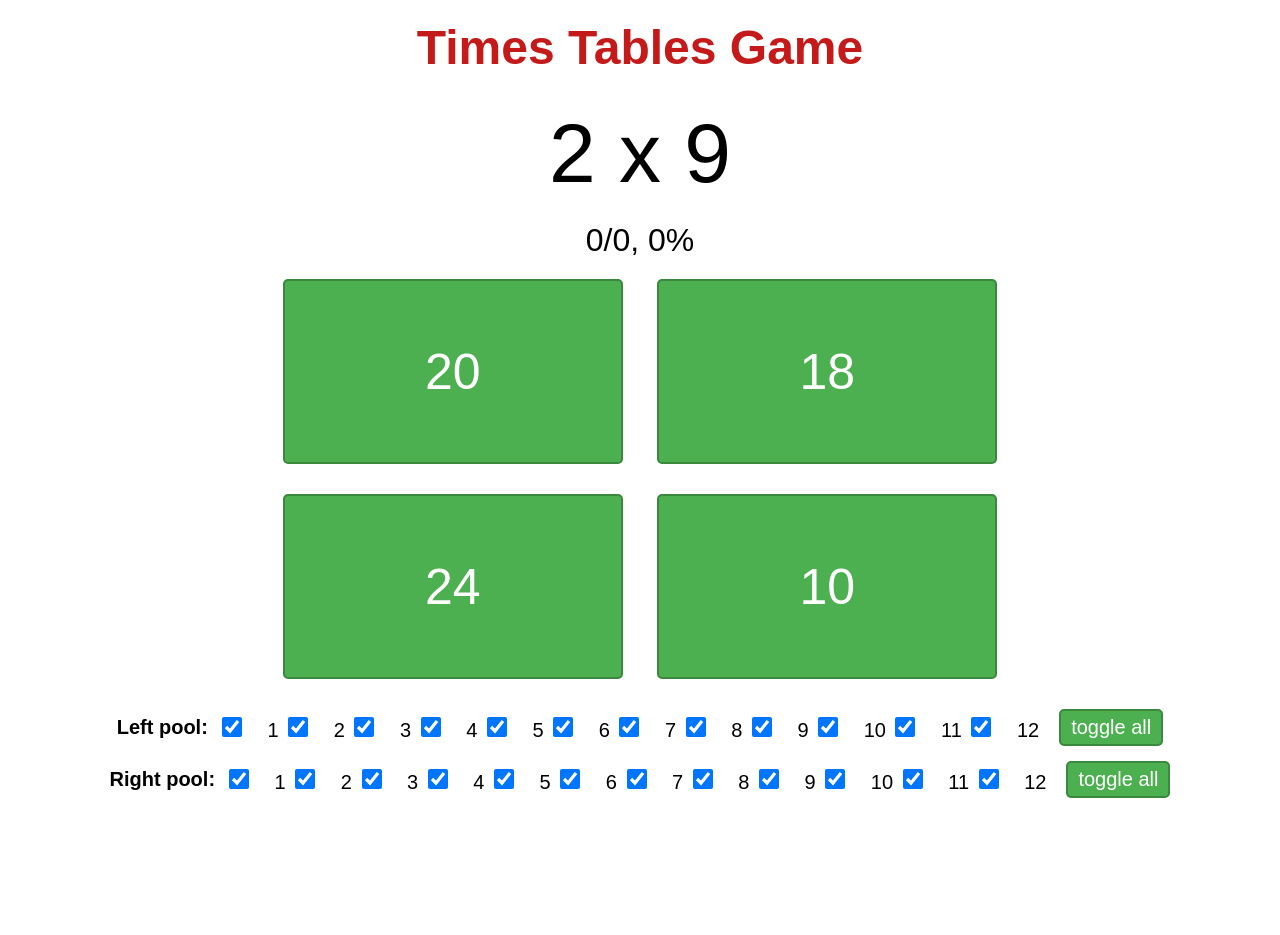
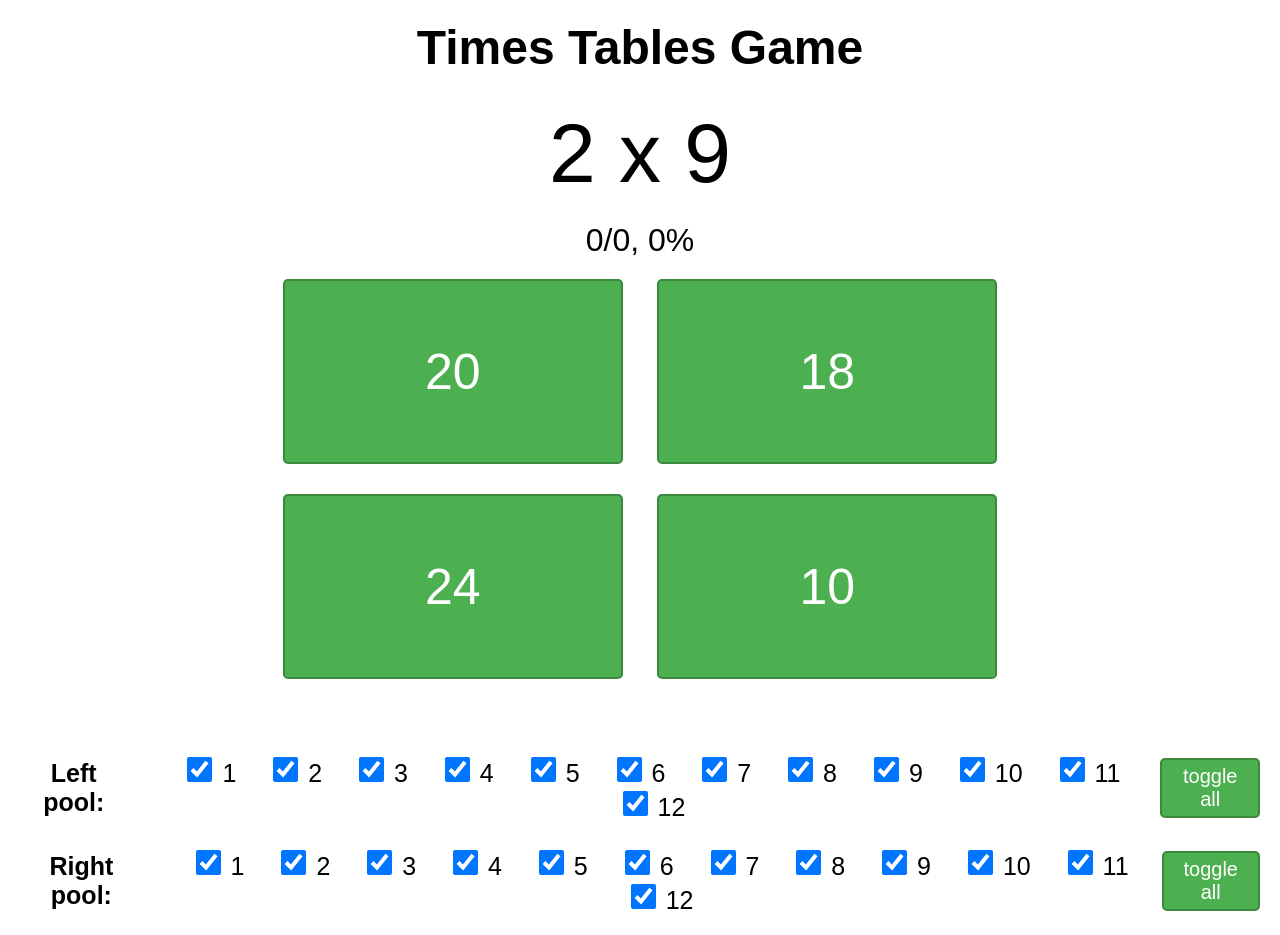
Before and after one commit to Dado-Dev/Times-Tables-Game, a plain HTML site: page index.html in a window 1280 px wide. Before the commit the page ends 818 px from the top, so only its background shows below. Drawn offline with Linux system fonts and the light colour scheme.

Commit message:
Pool section spacing increased

```diff
--- a/index.html
+++ b/index.html
@@ -13,7 +13,7 @@
         #title {
             font-size: 48px;
             margin-bottom: 20px;
-            color: #c41a1a;
+            color: #000000;
             font-weight: bold;
             margin-bottom: 30px;
         }
@@ -67,19 +67,20 @@
             display: flex;
             align-items: center;
             justify-content: center;
-            margin-top: 15px;
-            font-size: 20px;
+            margin-top: 25px;
+            font-size: 25px;
         }
 
         .pool-label {
             font-weight: bold;
             margin-right: 10px;
+            font-size: 25px;
         }
 
         .poolCheck {
-            width: 20px;
-            height: 20px;
-            margin-right: 20px
+            width: 25px;
+            height: 25px;
+            margin-left: 30px
         }
 
         .toggle-all {
@@ -103,6 +104,10 @@
             background-color: #2e6b2c;
             border: 2px solid #2a632c;
         }
+
+        #pools-section {
+            margin-top: 60px;
+        }
     </style>
 </head>
 
@@ -117,6 +122,7 @@
     <button id="option2" class="option" onclick="selectOption(2)">C</button>
     <button id="option3" class="option" onclick="selectOption(3)">D</button>
 
+    <div id="pools-section">
         <div class="pool-container"> <span class = "pool-label">Left pool:</span>
             <form id="left-pool">
                 <label><input class="poolCheck" type="checkbox" name="Left pool number" value="1" checked> 1</label>
@@ -151,6 +157,7 @@
             <label><input class="poolCheck" type="checkbox" name="Right pool number" value="12" checked> 12</label>
         </form>
         <button class="toggle-all" onclick="togglePool('right')">toggle all</button>
+        </div>
     </div>
 <script>
 let left;
```
Lines whose indentation alone changed are shown as unchanged.
